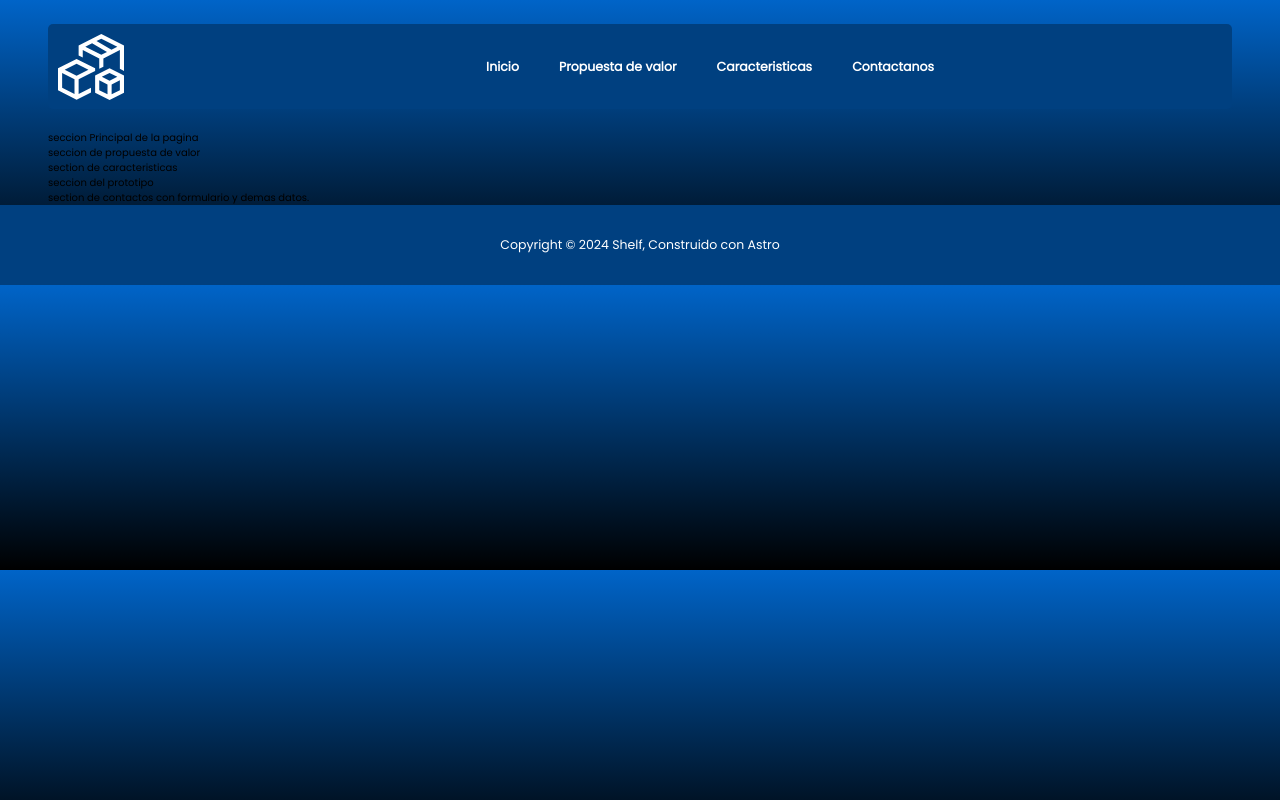
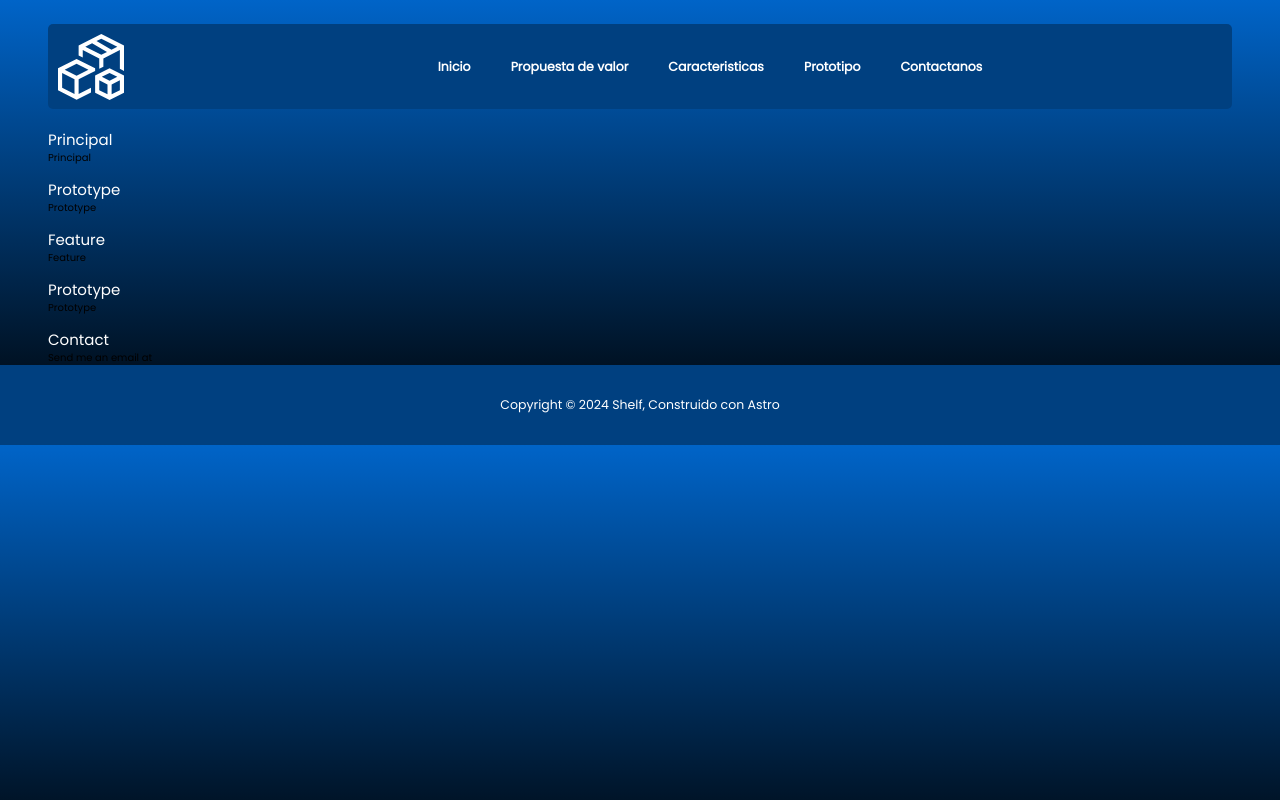
Before and after one commit to PabloStarOk/shelf-landing-page, an Astro site: page / in a window 1280 px wide. Built offline with nearby package versions, Linux system fonts and the light colour scheme; Astro itself is replaced by a stand-in of ours.

Commit message:
added the contribution and editorconfig files, and also created the layoutSection file)

```diff
--- a/src/components/Contact.astro
+++ b/src/components/Contact.astro
@@ -1,3 +1,7 @@
-<section>
-    section de contactos con formulario y demas datos.
-</section>
+---
+import LayoutSection from './LayoutSection.astro'
+---
+<LayoutSection title='contact'>
+    <h1 class="text-2xl text-text-default-neutral">Contact</h1>
+    <p>Send me an email at</p>
+</LayoutSection>
--- a/src/components/Feature.astro
+++ b/src/components/Feature.astro
@@ -1,3 +1,8 @@
-<section>
-    section de caracteristicas
-</section>
+---
+import LayoutSection from "./LayoutSection.astro";
+---
+
+<LayoutSection title="feature">
+    <h1 class="text-2xl text-text-default-neutral">Feature</h1>
+    <p>Feature</p>
+</LayoutSection>
--- a/src/components/Footer.astro
+++ b/src/components/Footer.astro
@@ -1,3 +1,3 @@
 <footer class="w-full bg-background-brand-primary text-text-default-neutral flex flex-row h-[80px] items-center justify-center text-xl">
-    <p>Copyright © 2024 Shelf, Construido con Astro</p>
+    <p>Copyright © 2024 Shelf, Construido con <a href="https://astro.build/">Astro<a></p>
 </footer>
--- /dev/null
+++ b/src/components/LayoutSection.astro
@@ -0,0 +1,11 @@
+---
+type Props = {
+    title: string;
+}
+
+const { title } = Astro.props;
+---
+
+<section id={title}>
+    <slot />
+</section>
--- a/src/components/Menu.astro
+++ b/src/components/Menu.astro
@@ -3,16 +3,19 @@
         <img alt="icon del software" src="./favIconNoBackground.svg"/>
         <ul class="flex flex-row gap-16 w-full justify-center items-center font-semibold text-xl">
             <li>
-                <h6><a href="/">Inicio</a></h6>
+                <h6><a href="#principal">Inicio</a></h6>
             </li>
             <li>
-                <h6><a href="/about">Propuesta de valor</a></h6>
+                <h6><a href="#valueProposal">Propuesta de valor</a></h6>
             </li>
             <li>
-                <h6><a href="/blog">Caracteristicas</a></h6>
+                <h6><a href="#feature">Caracteristicas</a></h6>
             </li>
             <li>
-                <h6><a href="/blog">Contactanos</a></h6>
+                <h6><a href="#prototype">Prototipo</a></h6>
+            </li>
+            <li>
+                <h6><a href="#contact">Contactanos</a></h6>
             </li>
         </ul>
     </nav>
--- a/src/components/Principal.astro
+++ b/src/components/Principal.astro
@@ -1,3 +1,8 @@
-<section >
-    seccion Principal de la pagina
-</section>
+---
+import LayoutSection from "./LayoutSection.astro";
+---
+
+<LayoutSection title="principal">
+    <h1 class="text-2xl text-text-default-neutral">Principal</h1>
+    <p>Principal</p>
+</LayoutSection>
--- a/src/components/Prototype.astro
+++ b/src/components/Prototype.astro
@@ -1,3 +1,8 @@
-<section >
-    seccion del prototipo
-</section>
+---
+import LayoutSection from "./LayoutSection.astro";
+---
+
+<LayoutSection title="prototype">
+    <h1 class="text-2xl text-text-default-neutral">Prototype</h1>
+    <p>Prototype</p>
+</LayoutSection>
--- a/src/components/ValueProposal.astro
+++ b/src/components/ValueProposal.astro
@@ -1,3 +1,8 @@
-<section>
-    seccion de propuesta de valor
-</section>
+---
+import LayoutSection from "./LayoutSection.astro";
+---
+
+<LayoutSection title="valueProposal">
+    <h1 class="text-2xl text-text-default-neutral">Prototype</h1>
+    <p>Prototype</p>
+</LayoutSection>
--- a/src/layouts/Layout.astro
+++ b/src/layouts/Layout.astro
@@ -1,5 +1,5 @@
 ---
-interface Props {
+type Props = {
 	title: string;
 }
 
--- a/src/pages/index.astro
+++ b/src/pages/index.astro
@@ -11,7 +11,7 @@
 
 <Layout title="Landing Page Shelf">
 	<Menu />
-	<main class="mt-[130px] ml-[48px]">
+	<main class="mt-[130px] ml-[48px] flex flex-col gap-6">
 		<Principal />
 		<ValueProposal />
 		<Feature />
--- a/src/styles/global.css
+++ /dev/null
@@ -1 +0,0 @@
-/* El archivo base.css inyectado por defecto de la integración */
```
Also changed, not shown: CONTRIBUTING.md (added, +81 -0 lines), 1 other file.
